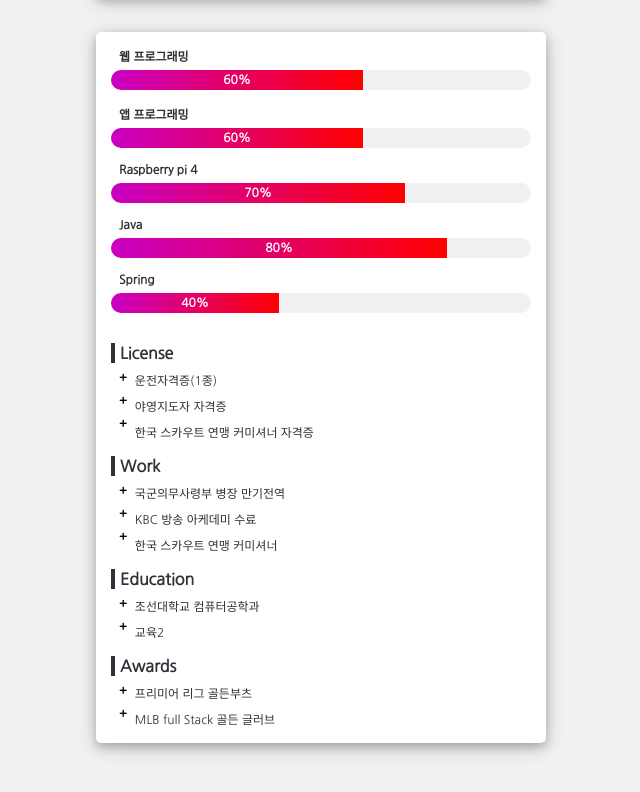
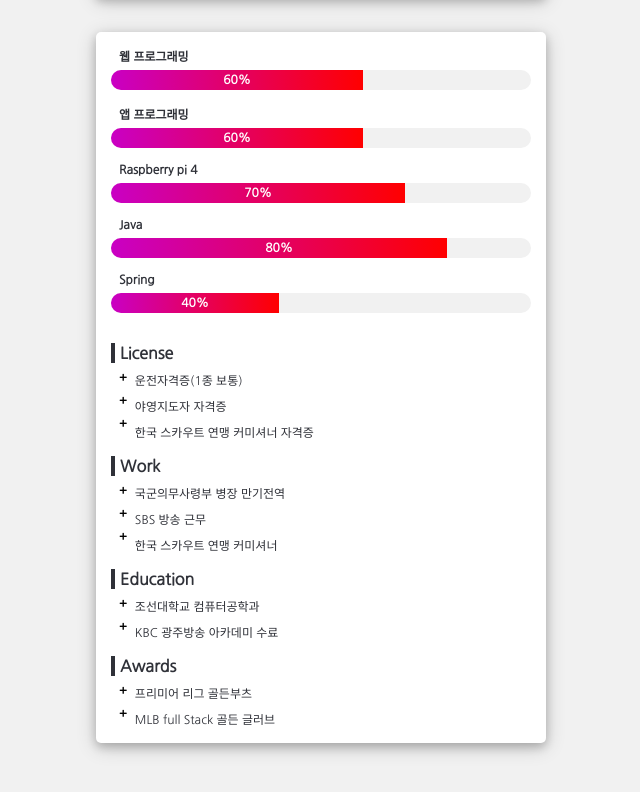
Before and after one commit to swchois/swchois.github.io, a plain HTML site: page index.html in a window 1280 px wide. Shown: the part 388-1180 px from the top of the page, without its empty margins (319-959 px from the left). Drawn offline with Linux system fonts and the light colour scheme.

Commit message:
Update index.html

```diff
--- a/index.html
+++ b/index.html
@@ -95,7 +95,7 @@
                         <span>+ </span>
                     </div>
                     <div>
-                        <span>운전자격증(1종)</span>
+                        <span>운전자격증(1종 보통)</span>
                         <span>야영지도자 자격증</span>
                         <span>한국 스카우트 연맹 커미셔너 자격증</span>
                     </div>
@@ -113,7 +113,7 @@
                     </div>
                     <div>
                         <span>국군의무사령부 병장 만기전역</span>
-                        <span>KBC 방송 아케데미 수료</span>
+                        <span>SBS 방송 근무</span>
                         <span>한국 스카우트 연맹 커미셔너</span>
                     </div>
                 </div>
@@ -129,7 +129,7 @@
                     </div>
                     <div>
                         <span>조선대학교 컴퓨터공학과</span>
-                        <span>교육2</span>
+                        <span>KBC 광주방송 아카데미 수료</span>
                     </div>
                 </div>
             </div>
```
